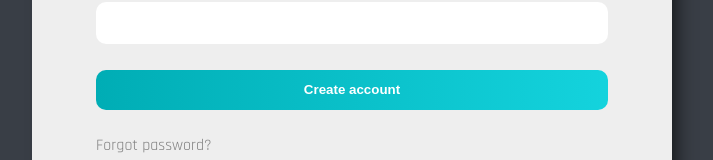
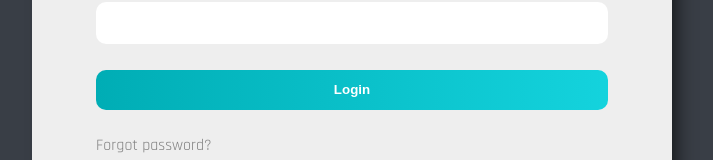
Before and after one commit to mechztcc/hospital-react, a React (Create React App) app: page /login in a window 1280 px wide. Shown: the part 409-569 px from the top of the page, without its empty margins (288-1001 px from the left). Built offline with nearby package versions, Linux system fonts and the light colour scheme.

Commit message:
feat: implementing navigation after create / login account

```diff
--- a/src/components/CardCreateAccount/CardCreateAccount.tsx
+++ b/src/components/CardCreateAccount/CardCreateAccount.tsx
@@ -1,5 +1,5 @@
 import { SubmitHandler, useForm } from "react-hook-form";
-import { Link } from "react-router-dom";
+import { Link, useNavigate } from "react-router-dom";
 
 import { gql, useMutation } from "@apollo/client";
 
@@ -53,6 +53,10 @@ export default function CardCreateAccount() {
     formState: { errors, isDirty },
   } = useForm<IFormInput>();
 
+  const [createUser, { data, loading, error }] = useMutation(CREATE_ACCOUNT);
+
+  const navigate = useNavigate();
+
   const onSubmit: SubmitHandler<IFormInput> = (data) => {
     createUser({
       variables: {
@@ -66,7 +70,9 @@ export default function CardCreateAccount() {
     });
   };
 
-  const [createUser, { data, loading, error }] = useMutation(CREATE_ACCOUNT);
+  if (data) {
+    navigate("/login");
+  }
 
   return (
     <div className="card">
--- a/src/components/CardLogin/CardLogin.tsx
+++ b/src/components/CardLogin/CardLogin.tsx
@@ -1,8 +1,8 @@
-import { useMutation, gql } from "@apollo/client";
+import { gql, useMutation } from "@apollo/client";
 import "./styles.css";
 
 import { SubmitHandler, useForm } from "react-hook-form";
-import { Link } from "react-router-dom";
+import { Link, redirect, useNavigate } from "react-router-dom";
 
 interface IFormInput {
   email: String;
@@ -25,15 +25,21 @@ export default function CardLogin() {
     formState: { errors, isDirty },
   } = useForm<IFormInput>();
 
-  const onSubmit: SubmitHandler<IFormInput> = (data) =>
-    auth({
+  const [auth, { data, loading }] = useMutation(AUTH);
+
+  const navigate = useNavigate();
+
+  const onSubmit: SubmitHandler<IFormInput> = async () =>
+    await auth({
       variables: {
         email: getValues("email"),
         password: getValues("password"),
       },
     });
 
-  const [auth, { data, loading }] = useMutation(AUTH);
+  if (data) {
+    navigate("/");
+  }
 
   return (
     <div className="card">
@@ -65,7 +71,7 @@ export default function CardLogin() {
         )}
 
         <button type="submit">
-          {(!loading && "Create account") || (loading && "Loading")}
+          {(!loading && "Login") || (loading && "Loading")}
         </button>
         <span>Forgot password?</span>
       </form>
```
